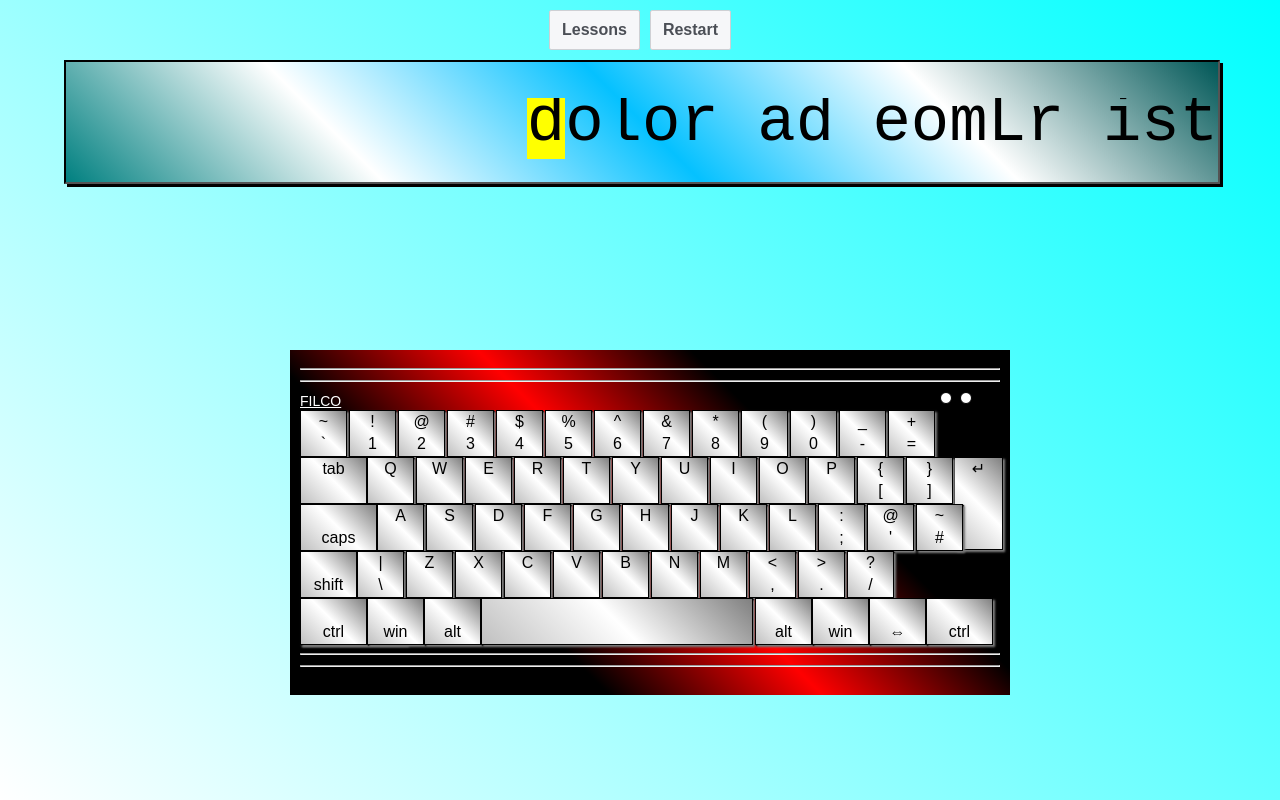
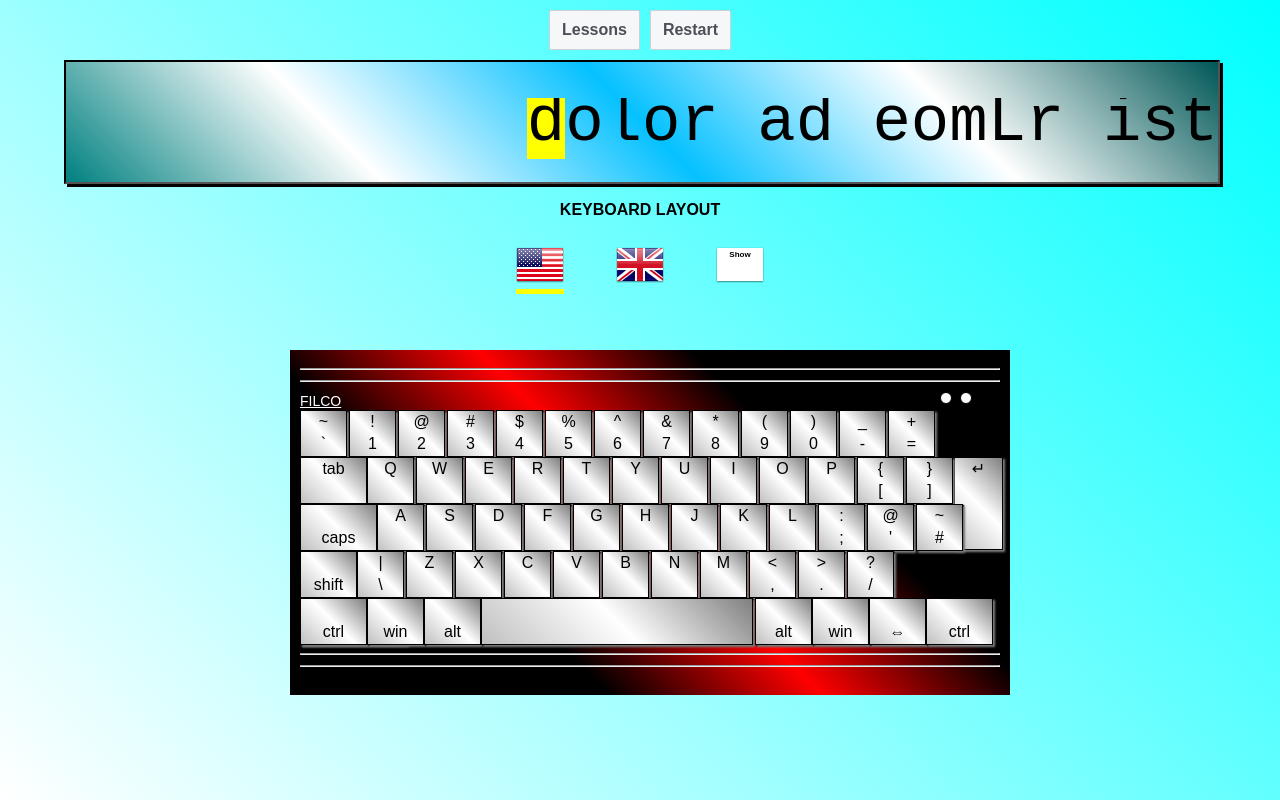
Before and after one commit to OcelotDive/gattt, a Gatsby site in the folder gatsby/: page / in a window 1280 px wide. Built offline with nearby package versions, Linux system fonts and the light colour scheme; Gatsby itself is replaced by a stand-in of ours.

Commit message:
flag click method

```diff
--- /dev/null
+++ b/gatsby/src/components/KeyboardSelect.js
@@ -0,0 +1,63 @@
+import React, { Component } from 'react';
+
+
+class KeyboardSelect extends Component {
+
+
+
+	handleFlagClick = (e) => {
+        const flag = e.target;
+        const flagList = document.querySelectorAll('div[data-img="flagImage"]');
+        flagList.forEach(flagElement => flagElement.classList.remove("flagHighlighted"))
+        flag.classList.add("flagHighlighted");
+
+
+		}
+
+
+	keyboardOnOffClick = (e) => {
+		this.props.keyboardOnOff();
+	}
+
+
+	render() {
+
+		let flagClass1 = this.props.flagSelect1;
+		let flagClass2 = this.props.flagSelect2;
+		let hideOrShow = this.props.keyboardIsOn ? 'Hide' : 'Show';
+
+		return (
+
+		<section className="keyboardPanel">
+			<h4 className="keyboardSelectLabel">KEYBOARD LAYOUT</h4>
+			<div className="flagContainer">
+			<div data-img="flagImage" className={"usLayout flagHighlighted"} onMouseDown={this.handleFlagClick}></div>
+			<div data-img="flagImage" className={"ukLayout"} onMouseDown={this.handleFlagClick}></div>
+			<div className="noLayout" onMouseDown={this.keyboardOnOffClick}><br/>{hideOrShow}<br/></div>
+			</div>
+		</section>
+
+		)
+	}
+}
+
+const mapStateToProps = (state) => {
+	return {
+		flagSelect1: state.flagSelect1,
+		flagSelect2: state.flagSelect2,
+		activeLesson: state.activeLesson,
+		lessonKeys: state.lessonKeys,
+		keyboardIsOn: state.keyboardIsOn
+
+	}
+}
+
+const mapDispatchToProps = (dispatch) => {
+	return {
+        flagClick: (flag) => {dispatch({type: 'FLAGCLICK', flag: flag})},
+		startLesson: (lessonNumber,keys, code) => {dispatch({type: 'STARTLESSON', lessonNumber: lessonNumber, keys: keys, code: code})},
+		keyboardOnOff: () => {dispatch({type: 'KEYBOARDONOFF'})}
+	}
+}
+
+export default KeyboardSelect;
--- a/gatsby/src/components/TypingTutor.js
+++ b/gatsby/src/components/TypingTutor.js
@@ -4,6 +4,7 @@ import TextArea from "../components/TextArea";
 import ControlPanel from "./ControlPanel";
 import LessonArea from "./LessonArea";
 import Keyboard from "./Keyboard";
+import KeyboardSelect from "./KeyboardSelect";
 import {TypingProvider} from "./Context";
 
 class TypingTutor extends Component {
@@ -22,6 +23,7 @@ class TypingTutor extends Component {
 		      <section>
                 <TextArea />
                 <ControlPanel />
+                <KeyboardSelect />
                 <Keyboard />
                 <LessonArea />
               </section>
```
